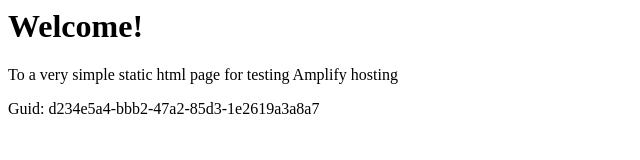
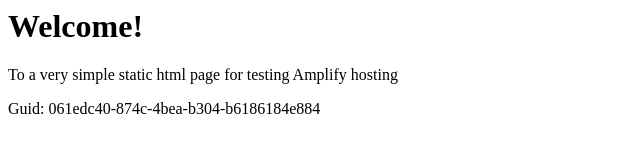
Before and after one commit to aws-aemilia-sfo/Github-PR-Commit-Integration-Test-DoNotTouch-GitHubWebhookPushCanaryTest-v1-preprod-us-west-1, a website: page src/index.html in a window 1280 px wide. Shown: the full height of the page, 0-640 px from the left. Drawn offline with Linux system fonts and the light colour scheme.

Commit message:
commit from integ tests

```diff
--- a/src/index.html
+++ b/src/index.html
@@ -12,6 +12,6 @@
 <body>
     <h1>Welcome!</h1>
     <p>To a very simple static html page for testing Amplify hosting</p>
-    <p>Guid: d234e5a4-bbb2-47a2-85d3-1e2619a3a8a7</p></body>
+    <p>Guid: 061edc40-874c-4bea-b304-b6186184e884</p></body>
 
 </html>
```
